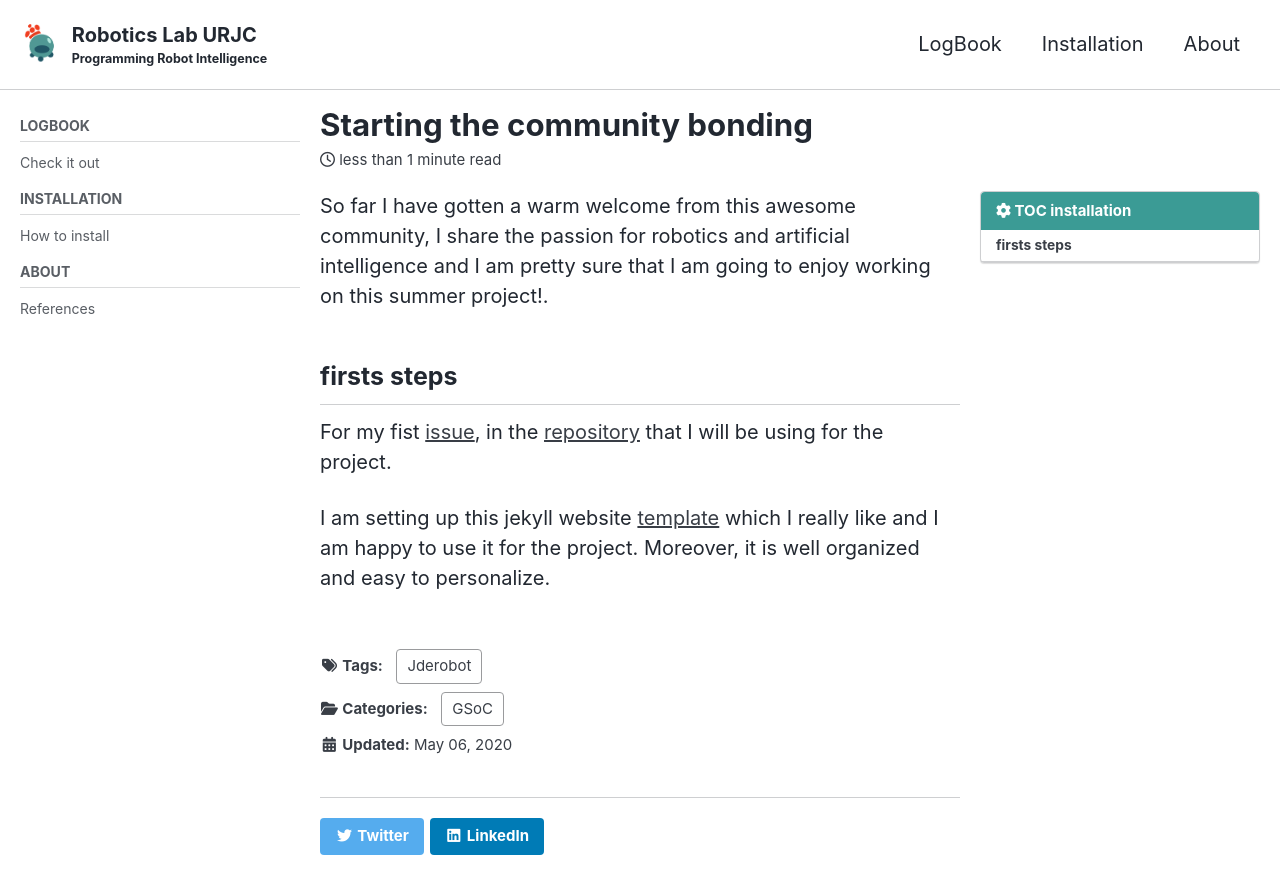
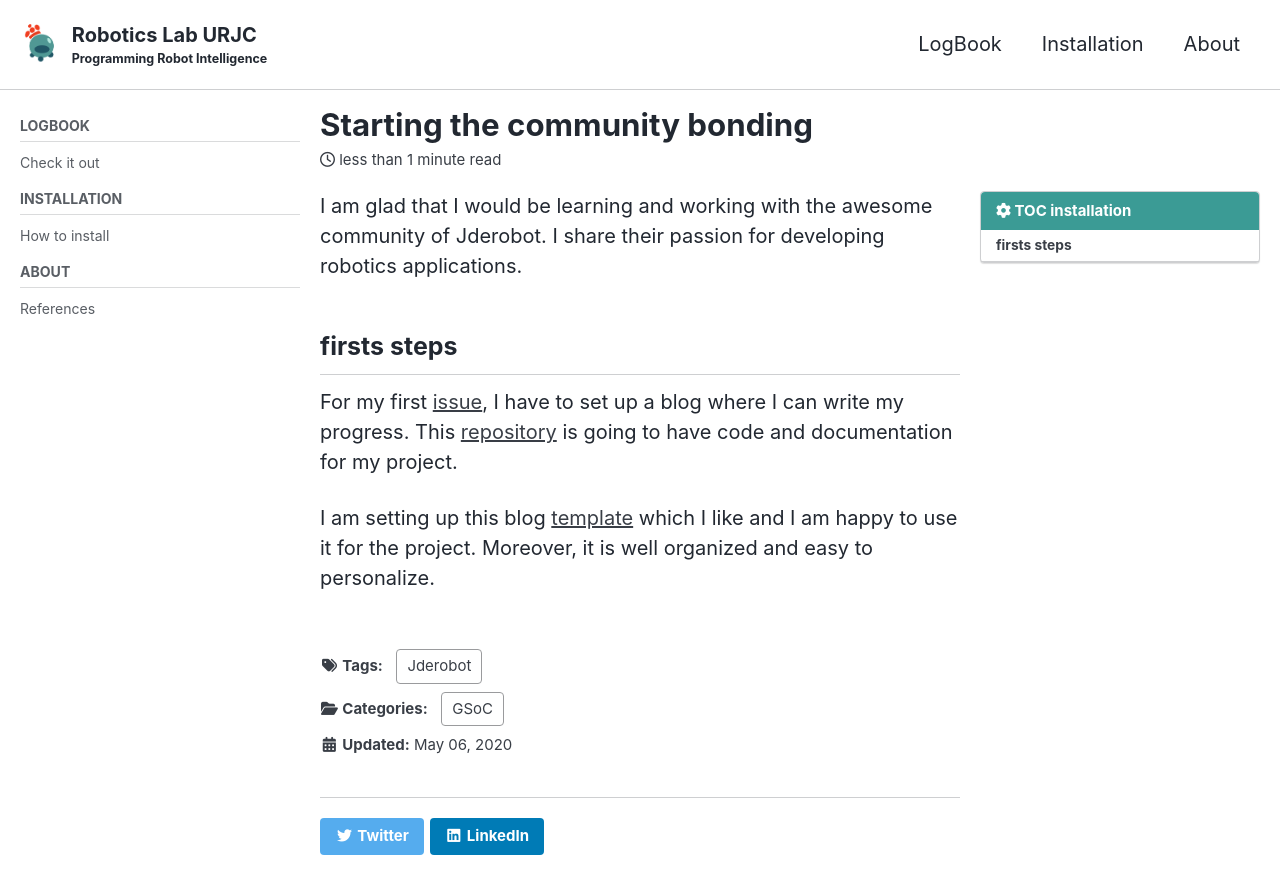
Before and after one commit to TheRoboticsClub/colab-gsoc2020-Diego_Charrez, a Jekyll site: the page built from docs/_posts/2020-05-06-Starting-the-community-bonding.md, in a window 1280 px wide and 900 px high. Shown: the top 894 px of the window. Built offline with Jekyll 4.4.1, drawn with Linux system fonts in a browser that asks for light colours; cached includes are drawn as plain includes; nearby versions of some CDN libraries.

Commit message:
added first blog entry

```diff
--- a/docs/_posts/2020-05-06-Starting-the-community-bonding.md
+++ b/docs/_posts/2020-05-06-Starting-the-community-bonding.md
@@ -19,14 +19,14 @@ author: Diego Charrez
 pinned: false
 ---
 
-So far I have gotten a warm welcome from this awesome community, I share the passion for robotics and artificial intelligence and I am pretty sure that I am going to enjoy working on this summer project!.
+I am glad that I would be learning and working with the awesome community of Jderobot. I share their passion for developing robotics applications.
 
 
 ## firsts steps
 
-For my fist [issue](https://github.com/TheRoboticsClub/colab-gsoc2020-Diego_Charrez/issues/1), in the [repository](https://github.com/TheRoboticsClub/colab-gsoc2020-Diego_Charrez) that I will be using for the project.
+For my first [issue](https://github.com/TheRoboticsClub/colab-gsoc2020-Diego_Charrez/issues/1), I have to set up a blog where I can write my progress. This [repository](https://github.com/TheRoboticsClub/colab-gsoc2020-Diego_Charrez) is going to have code and documentation for my project.
 
-I am setting up this jekyll website [template](https://github.com/RoboticsLabURJC/2019-tfm-ignacio-arranz) which I really like and I am happy to use it for the project. Moreover, it is well organized and easy to personalize.
+I am setting up this blog [template](https://github.com/RoboticsLabURJC/2019-tfm-ignacio-arranz) which I like and I am happy to use it for the project. Moreover, it is well organized and easy to personalize.
 
 
 
```
Also changed, not shown: 3 other files.
